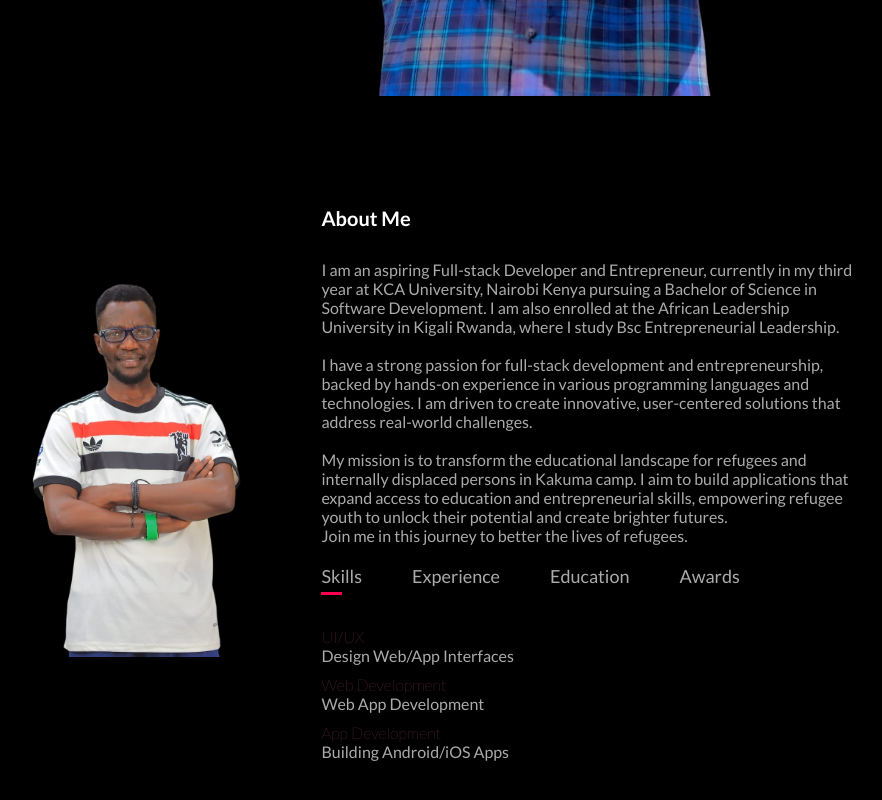
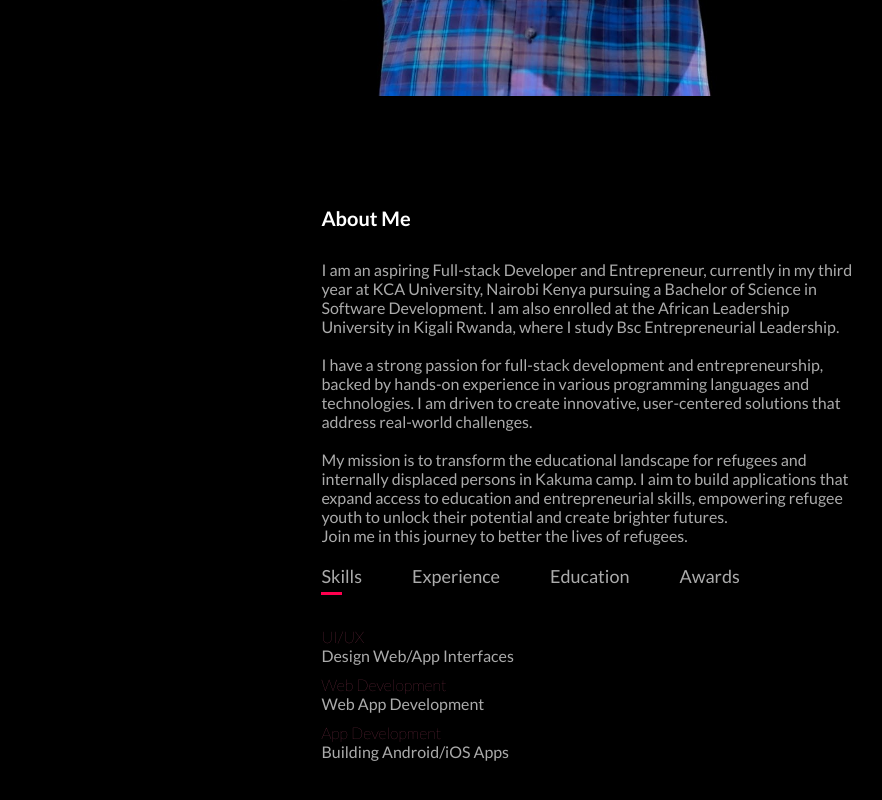
Before and after one commit to kukuabassanimeri/abass, a plain HTML site: page index.html in a window 1280 px wide. Shown: the part 704-1504 px from the top of the page, without its empty margins (229-1111 px from the left). Drawn offline with Linux system fonts and the light colour scheme.

Commit message:
updated resume

```diff
--- a/index.js
+++ b/index.js
@@ -249,7 +249,7 @@ socialIcon.forEach(social => {
 
 //* about content
 const aboutContent = {
-    imageSrc: "media/phone-screen.jpg",
+    // imageSrc: "media/phone-screen.jpg",
     title: "About Me",
     description: `
       I am an aspiring Full-stack Developer and Entrepreneur, currently in my third year at KCA University, Nairobi Kenya pursuing a Bachelor of Science in Software Development.
@@ -313,7 +313,7 @@ const aboutContent = {
         <div class="container">
           <div class="row">
             <div class="about-col-1">
-              <img src="${data.imageSrc}" alt="about image">
+
             </div>
             <div class="about-col-2">
               <h4 class="sub-title">${data.title}</h4>
--- a/style.css
+++ b/style.css
@@ -91,11 +91,11 @@ nav ul li a:hover::after{
 .about-col-1{
     flex-basis: 35%;
 }
-.about-col-1 img{
+/* .about-col-1 img{
     width: 100%;
     border-radius: 25px;
     cursor: pointer;
-}
+} */
 .about-col-2{
     flex-basis: 60%;
 }
```
